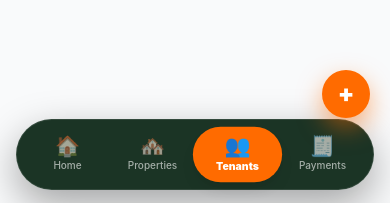
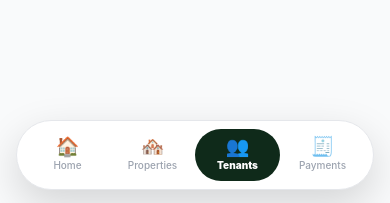
Before and after one commit to Habeebullahi7/CleverBiz-Synergy, a Next.js app: page /tenants in a window 390 px wide. Shown: the part 638-841 px from the top of the page. Built offline with nearby package versions, Linux system fonts and the light colour scheme; no server answers; the database is empty.

Commit message:
Refactor BottomNav styles and remove center button
Updated the BottomNav component to change the background color and shadow effects. Removed the center '+' button for a cleaner design.

```diff
--- a/components/BottomNav.tsx
+++ b/components/BottomNav.tsx
@@ -1,7 +1,6 @@
 "use client";
 import Link from "next/link";
 import { usePathname } from "next/navigation";
-
 export default function BottomNav() {
   const path = usePathname();
   const items = [
@@ -10,37 +9,19 @@ export default function BottomNav() {
     { href: "/tenants", label: "Tenants", icon: "👥" },
     { href: "/payments", label: "Payments", icon: "🧾" },
   ];
-
   return (
-    <>
-      {/* Floating Pill Nav - Mobile Only */}
     <div className="fixed bottom-4 left-4 right-4 z-50 md:hidden">
-        <div className="bg-[#0F2A1A]/95 backdrop-blur-xl border border-white/10 shadow-[0_15px_40px_rgba(0,0,0,0.35)] rounded-full px-2 py-2 flex justify-between items-center">
+      <div className="bg-white shadow-[0_15px_40px_rgba(0,0,0,0.15)] rounded-full px-2 py-2 flex justify-between items-center border">
         {items.map((it) => {
           const active = path === it.href;
           return (
-              <Link
-                key={it.href}
-                href={it.href}
-                className={`flex-1 flex flex-col items-center justify-center py-2 px-1 rounded-full transition-all ${
-                  active ? "bg-[#FF6B00] text-white scale-105 shadow-lg" : "text-white/60"
-                }`}
-              >
-                <span className="text-[20px] leading-none">{it.icon}</span>
+            <Link key={it.href} href={it.href} className={`flex-1 flex flex-col items-center py-2 px-1 rounded-full transition-all ${active ? "bg-[#0F2A1A] text-white" : "text-gray-400"}`}>
+              <span className="text-[19px] leading-none">{it.icon}</span>
               <span className={`text-[10px] mt-0.5 ${active ? "font-black" : "font-medium"}`}>{it.label}</span>
             </Link>
           );
         })}
       </div>
     </div>
-
-      {/* Center + Button - Optional, for quick Add */}
-      <Link
-        href="/properties"
-        className="fixed bottom-[88px] right-5 z-50 md:hidden w-12 h-12 bg-[#FF6B00] text-white rounded-full flex items-center justify-center text-2xl font-black shadow-[0_10px_25px_rgba(255,107,0,0.5)] active:scale-95"
-      >
-        +
-      </Link>
-    </>
   );
 }
```
Lines whose indentation alone changed are shown as unchanged.
